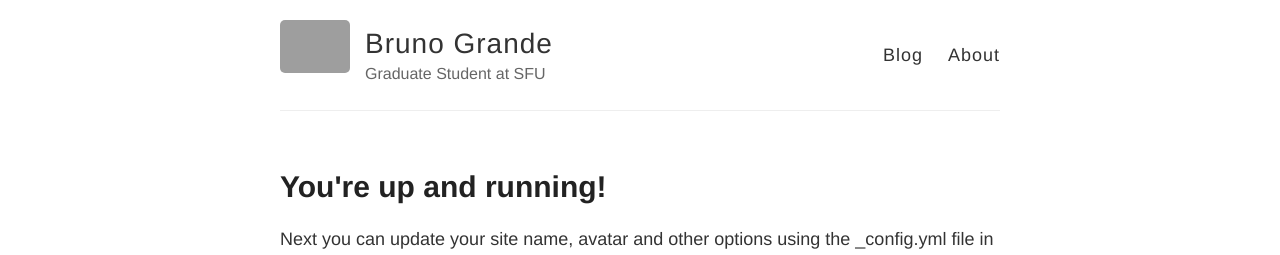
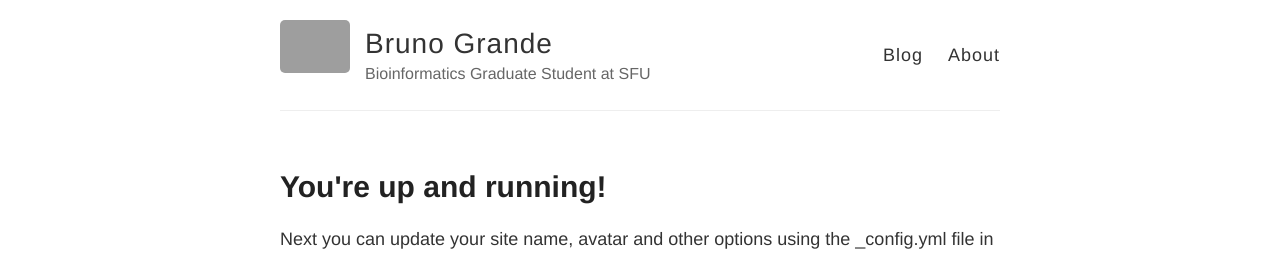
Before and after one commit to sir-bruno/sir-bruno.github.io, a Jekyll site: the page built from index.html, in a window 1280 px wide. Shown: the top 255 px of the page. Built offline with Jekyll 4.4.1, drawn with Linux system fonts in a browser that asks for light colours; grey boxes are pictures that could not be loaded.

Commit message:
Add detail to my description

```diff
--- a/_config.yml
+++ b/_config.yml
@@ -6,7 +6,7 @@
 name: Bruno Grande
 
 # Short bio or description (displayed in the header)
-description: Graduate Student at SFU
+description: Bioinformatics Graduate Student at SFU
 
 # URL of your avatar or profile pic (you could use your GitHub profile pic)
 avatar: https://raw.githubusercontent.com/barryclark/jekyll-now/master/images/jekyll-logo.png
```
